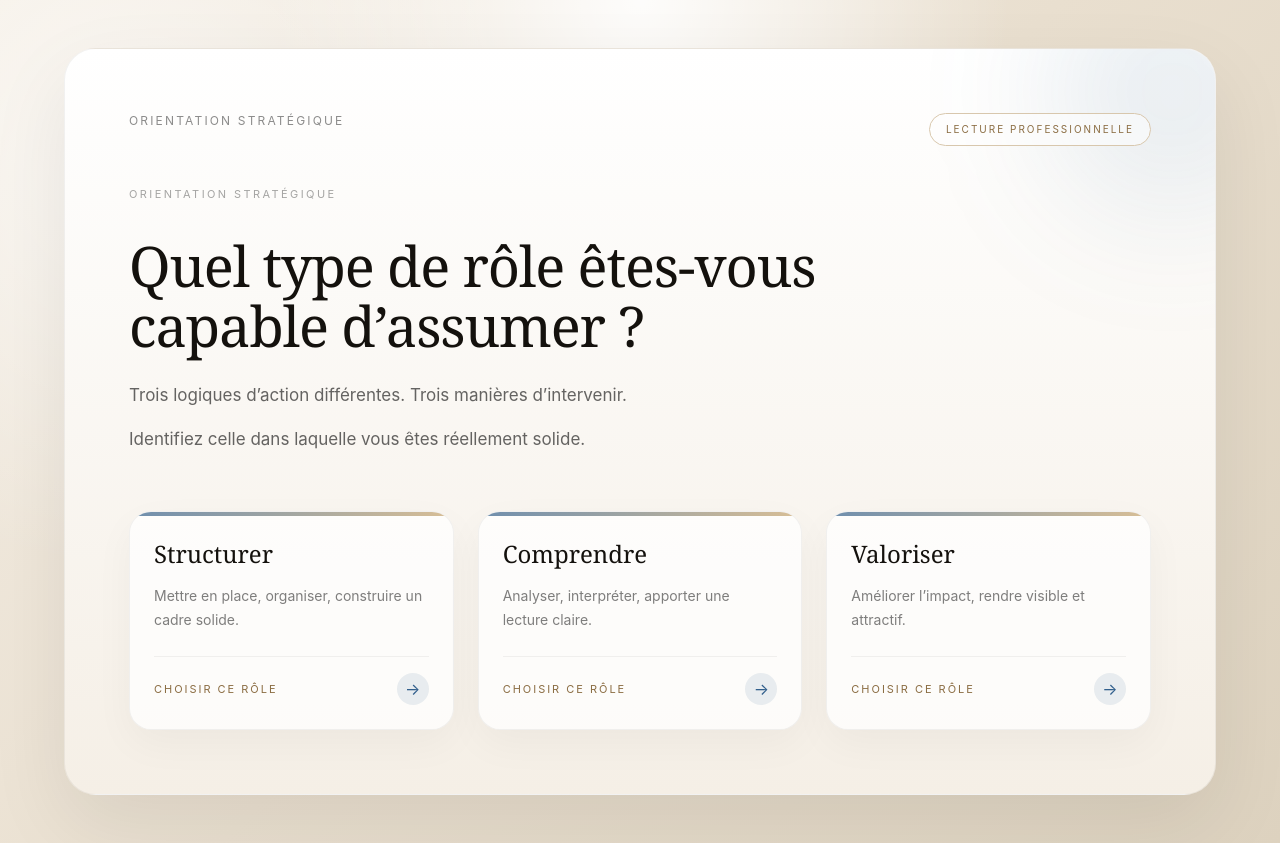
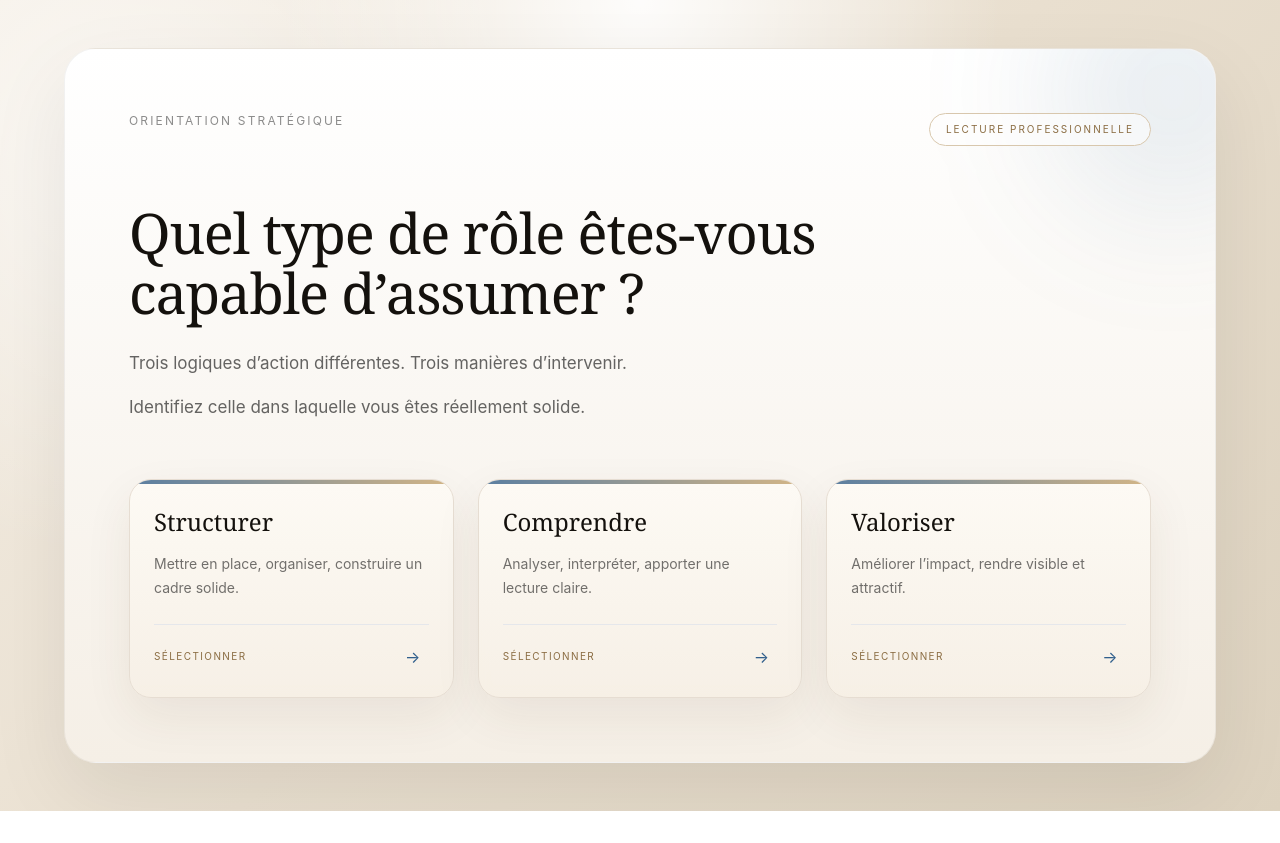
Before and after one commit to arnaudcrestey/POINT-ENTREE-HUB, a Next.js app: page /start in a window 1280 px wide. After the commit the page ends 811 px from the top, so only its background shows below. Built offline with nearby package versions, Linux system fonts and the light colour scheme.

Commit message:
Update page.tsx

```diff
--- a/app/start/page.tsx
+++ b/app/start/page.tsx
@@ -47,7 +47,7 @@ export default function StartPage() {
   };
 
   const cardClass =
-    "group relative overflow-hidden rounded-[22px] border border-black/5 bg-white/75 p-6 text-left shadow-[0_14px_40px_rgba(0,0,0,0.04)] transition-all duration-300 hover:-translate-y-1 hover:border-[#315f8c]/35 hover:bg-white hover:shadow-[0_22px_55px_rgba(49,95,140,0.14)]";
+    "group relative overflow-hidden rounded-[22px] border border-[#e6ddd2] bg-[linear-gradient(180deg,rgba(253,250,244,0.96)_0%,rgba(246,239,229,0.96)_100%)] p-6 text-left shadow-[0_18px_48px_rgba(75,55,32,0.075)] backdrop-blur-sm transition-all duration-300 hover:-translate-y-1 hover:border-[#315f8c]/40 hover:shadow-[0_24px_64px_rgba(49,95,140,0.16)]";
 
   return (
     <main className="min-h-screen grid-background flex items-center justify-center px-4 py-6 sm:px-6 md:px-12 md:py-12">
@@ -57,7 +57,7 @@ export default function StartPage() {
           <div className="pointer-events-none absolute bottom-0 left-0 h-64 w-64 -translate-x-1/3 translate-y-1/3 rounded-full bg-[#c8a46b]/14 blur-3xl" />
 
           {/* HEADER */}
-          <div className="relative mb-10 flex flex-col gap-5 sm:flex-row sm:items-start sm:justify-between">
+          <div className="relative mb-14 flex flex-col gap-5 sm:flex-row sm:items-start sm:justify-between">
             <Signature />
 
             <div className="w-fit rounded-full border border-[#d8c7ad] bg-white/55 px-4 py-2 text-[10px] uppercase tracking-[0.2em] text-[#8b6d43]">
@@ -68,11 +68,7 @@ export default function StartPage() {
           {/* ÉTAPE 1 */}
           {step === "primary" && (
             <section>
-              <div className="text-[11px] uppercase tracking-[0.22em] text-black/35">
-                Orientation stratégique
-              </div>
-
-              <h1 className="relative mt-8 max-w-4xl font-serif text-[35px] leading-[1.08] tracking-[-0.02em] text-[#14110d] sm:text-[46px] md:text-[56px]">
+              <h1 className="relative max-w-4xl font-serif text-[35px] leading-[1.08] tracking-[-0.02em] text-[#14110d] sm:text-[46px] md:text-[56px]">
                 Quel type de rôle êtes-vous capable d’assumer ?
               </h1>
 
@@ -91,21 +87,21 @@ export default function StartPage() {
                   onClick={() => handlePrimary("structuration")}
                   className={cardClass}
                 >
-                  <div className="absolute inset-x-0 top-0 h-1 bg-[linear-gradient(90deg,#315f8c,#c8a46b)] opacity-70" />
+                  <div className="absolute inset-x-0 top-0 h-1 bg-[linear-gradient(90deg,#315f8c,#c8a46b)] opacity-80" />
 
                   <h2 className="font-serif text-[24px] text-[#14110d]">
                     Structurer
                   </h2>
 
-                  <p className="mt-3 text-[14px] leading-6 text-black/50">
+                  <p className="mt-3 text-[14px] leading-6 text-black/55">
                     Mettre en place, organiser, construire un cadre solide.
                   </p>
 
-                  <div className="mt-6 flex items-center justify-between border-t border-black/5 pt-4">
-                    <span className="text-[11px] uppercase tracking-[0.18em] text-[#8b6d43]">
-                      Choisir ce rôle
+                  <div className="mt-6 flex items-center justify-between border-t border-black/7 pt-4">
+                    <span className="text-[10px] uppercase tracking-[0.14em] text-[#8b6d43]">
+                      Sélectionner
                     </span>
-                    <span className="flex h-8 w-8 items-center justify-center rounded-full bg-[#315f8c]/10 text-[#315f8c] transition-all duration-300 group-hover:translate-x-1 group-hover:bg-[#315f8c] group-hover:text-white">
+                    <span className="flex h-8 w-8 items-center justify-center rounded-full bg-[#315f8c]/12 text-[#315f8c] transition-all duration-300 group-hover:translate-x-1 group-hover:bg-[#315f8c] group-hover:text-white">
                       →
                     </span>
                   </div>
@@ -115,21 +111,21 @@ export default function StartPage() {
                   onClick={() => handlePrimary("comprehension")}
                   className={cardClass}
                 >
-                  <div className="absolute inset-x-0 top-0 h-1 bg-[linear-gradient(90deg,#315f8c,#c8a46b)] opacity-70" />
+                  <div className="absolute inset-x-0 top-0 h-1 bg-[linear-gradient(90deg,#315f8c,#c8a46b)] opacity-80" />
 
                   <h2 className="font-serif text-[24px] text-[#14110d]">
                     Comprendre
                   </h2>
 
-                  <p className="mt-3 text-[14px] leading-6 text-black/50">
+                  <p className="mt-3 text-[14px] leading-6 text-black/55">
                     Analyser, interpréter, apporter une lecture claire.
                   </p>
 
-                  <div className="mt-6 flex items-center justify-between border-t border-black/5 pt-4">
-                    <span className="text-[11px] uppercase tracking-[0.18em] text-[#8b6d43]">
-                      Choisir ce rôle
+                  <div className="mt-6 flex items-center justify-between border-t border-black/7 pt-4">
+                    <span className="text-[10px] uppercase tracking-[0.14em] text-[#8b6d43]">
+                      Sélectionner
                     </span>
-                    <span className="flex h-8 w-8 items-center justify-center rounded-full bg-[#315f8c]/10 text-[#315f8c] transition-all duration-300 group-hover:translate-x-1 group-hover:bg-[#315f8c] group-hover:text-white">
+                    <span className="flex h-8 w-8 items-center justify-center rounded-full bg-[#315f8c]/12 text-[#315f8c] transition-all duration-300 group-hover:translate-x-1 group-hover:bg-[#315f8c] group-hover:text-white">
                       →
                     </span>
                   </div>
@@ -139,21 +135,21 @@ export default function StartPage() {
                   onClick={() => handlePrimary("valorisation")}
                   className={cardClass}
                 >
-                  <div className="absolute inset-x-0 top-0 h-1 bg-[linear-gradient(90deg,#315f8c,#c8a46b)] opacity-70" />
+                  <div className="absolute inset-x-0 top-0 h-1 bg-[linear-gradient(90deg,#315f8c,#c8a46b)] opacity-80" />
 
                   <h2 className="font-serif text-[24px] text-[#14110d]">
                     Valoriser
                   </h2>
 
-                  <p className="mt-3 text-[14px] leading-6 text-black/50">
+                  <p className="mt-3 text-[14px] leading-6 text-black/55">
                     Améliorer l’impact, rendre visible et attractif.
                   </p>
 
-                  <div className="mt-6 flex items-center justify-between border-t border-black/5 pt-4">
-                    <span className="text-[11px] uppercase tracking-[0.18em] text-[#8b6d43]">
-                      Choisir ce rôle
+                  <div className="mt-6 flex items-center justify-between border-t border-black/7 pt-4">
+                    <span className="text-[10px] uppercase tracking-[0.14em] text-[#8b6d43]">
+                      Sélectionner
                     </span>
-                    <span className="flex h-8 w-8 items-center justify-center rounded-full bg-[#315f8c]/10 text-[#315f8c] transition-all duration-300 group-hover:translate-x-1 group-hover:bg-[#315f8c] group-hover:text-white">
+                    <span className="flex h-8 w-8 items-center justify-center rounded-full bg-[#315f8c]/12 text-[#315f8c] transition-all duration-300 group-hover:translate-x-1 group-hover:bg-[#315f8c] group-hover:text-white">
                       →
                     </span>
                   </div>
```
